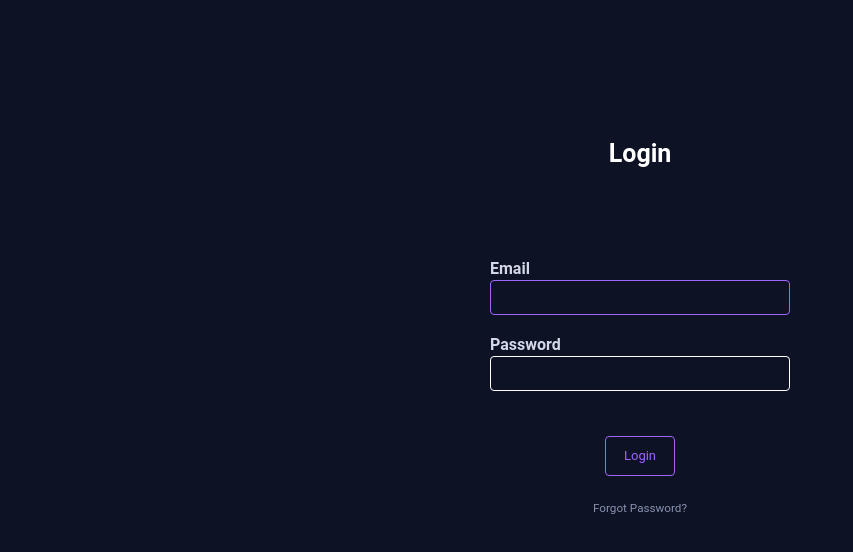
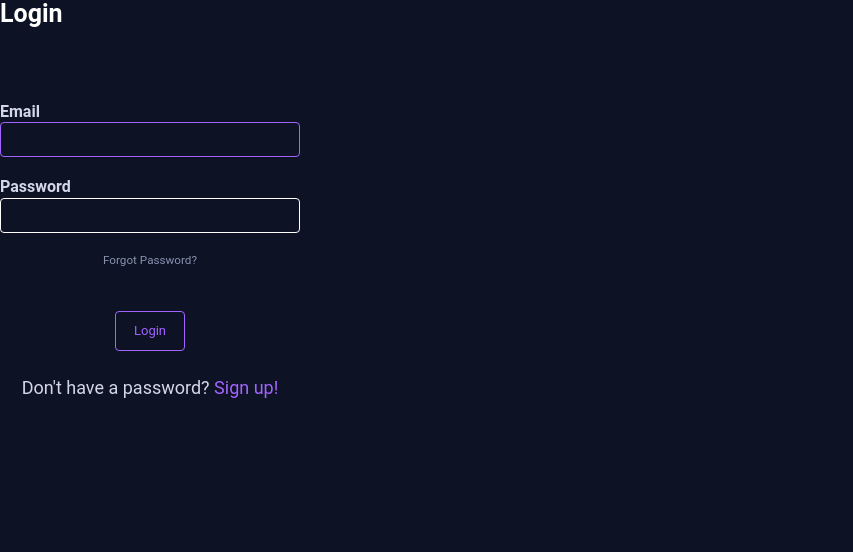
Before and after one commit to JosephBerm/client, a Next.js app: page /login in a window 1280 px wide. Shown: the top 552 px of the page, without its empty margins (0-853 px from the left). Built offline with nearby package versions, Linux system fonts and the light colour scheme.

Commit message:
proper error handling for the authentication

```diff
--- a/app/login/page.tsx
+++ b/app/login/page.tsx
@@ -15,7 +15,7 @@ import '@/styles/login.css'
 const Page = () => {
 	const [credentials, setCredentials] = useState(new LoginCredentials())
 	const [isLoading, setIsLoading] = useState(false)
-	const route = useRouter()
+	const router = useRouter()
 
 	const handleChange = (key: keyof LoginCredentials, value: string) => {
 		setCredentials((prevCredentials) => ({
@@ -42,12 +42,16 @@ const Page = () => {
 		try {
 			setIsLoading(true)
 			const { data: authenticated } = await API.login(credentials)
-
-			if (authenticated) {
+			console.log('authenticated', authenticated)
+			if (authenticated.payload) {
 				const JWTToken = authenticated.payload
 				setCookie('at', JWTToken)
 				instance.defaults.headers.common['Authorization'] = `Bearer ${JWTToken}`
-				route.push('/dashboard')
+
+				//route to dashboard
+				router.push('/dashboard')
+			} else {
+				console.log(authenticated.message)
 			}
 		} catch (err) {
 			console.log(err)
@@ -56,8 +60,13 @@ const Page = () => {
 		}
 	}
 
+	const routeToSignUp = () => {
+		//route to sign up
+		router.push('/signup')
+	}
+
 	return (
-		<div className='Login flex flex-col items-center justify-between absolute left-2/4 transform -translate-x-1/2 -translate-y-1/2'>
+		<div className='Login'>
 			<h2 className='page-title'>Login</h2>
 			<form className='min-h-96 flex flex-col gap-8 w-2/4 relative' onSubmit={handleLogin}>
 				<InputTextBox
@@ -65,8 +74,6 @@ const Page = () => {
 					label='Email'
 					value={credentials.username}
 					handleChange={(value) => handleChange('username', value)}
-					handleBlur={handleBlur}
-					handleFocus={handleFocus}
 					autofocused={true}
 				/>
 
@@ -75,18 +82,22 @@ const Page = () => {
 					label='Password'
 					value={credentials.password}
 					handleChange={(value) => handleChange('password', value)}
-					handleBlur={handleBlur}
-					handleFocus={handleFocus}
 				/>
 
-				<div className='form-footer mt-10 flex flex-col items-center justify-center gap-10'>
+				<div className='form-footer flex flex-col items-center justify-center gap-10'>
+					<a className='clickable forgot-password mb-7' onClick={handleForgotPasswordClick}>
+						Forgot Password?
+					</a>
 					<button type='submit' className='submit'>
 						Login
 					</button>
 
-					<a href='#' className='forgot-password' onClick={handleForgotPasswordClick}>
-						Forgot Password?
-					</a>
+					<span className='button-subtitle'>
+						Don&apos;t have a password?&nbsp;
+						<a className='clickable inline-link' onClick={routeToSignUp}>
+							Sign up!
+						</a>
+					</span>
 				</div>
 			</form>
 		</div>
```
